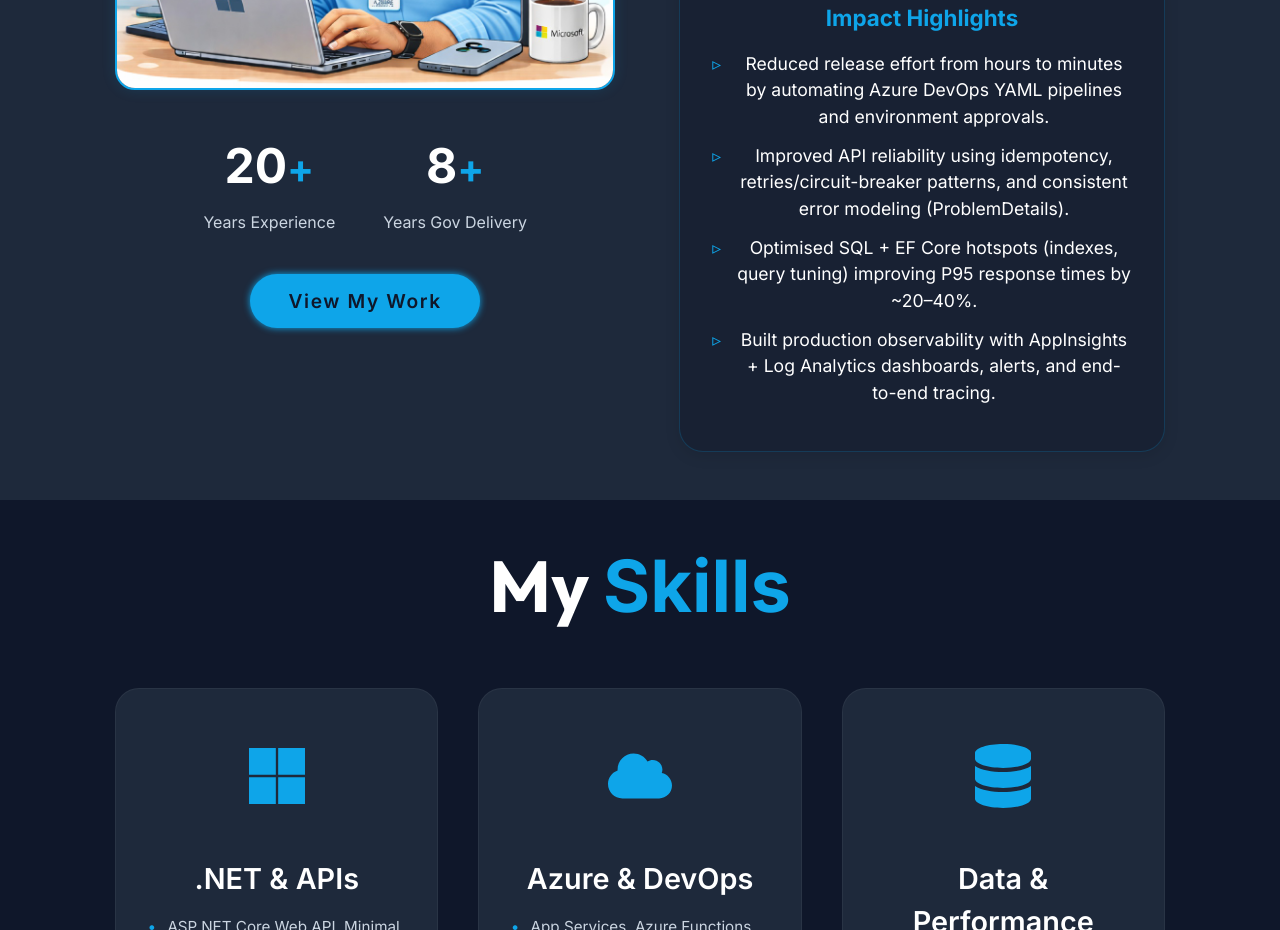
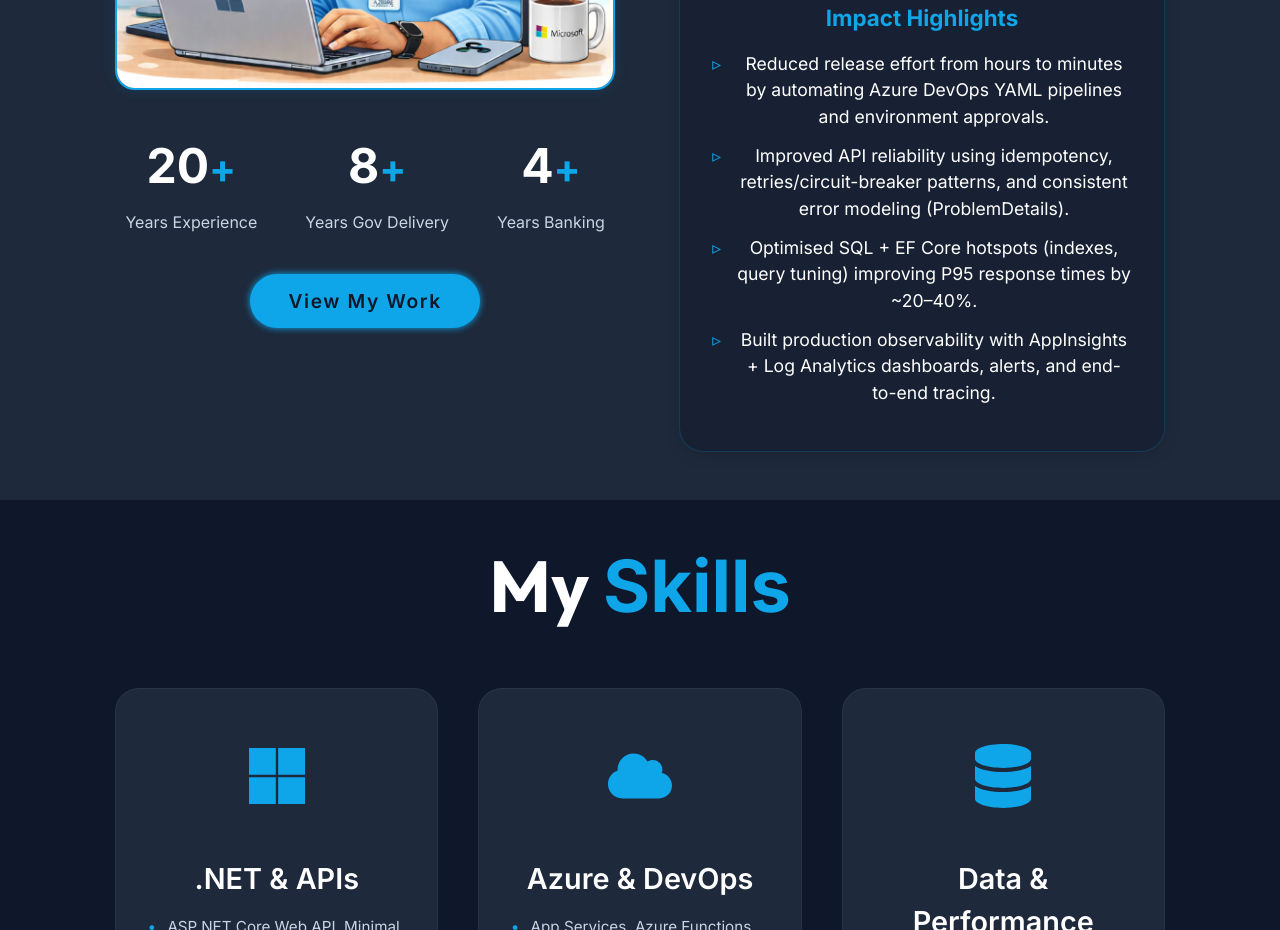
Before and after one commit to lijupk/MyPortfolio, a React (Vite) app: page / in a window 1280 px wide. Shown: the part 1420-2350 px from the top of the page. Built offline with nearby package versions, Linux system fonts and the light colour scheme.

Commit message:
Updated experience

```diff
--- a/src/components/About/About.jsx
+++ b/src/components/About/About.jsx
@@ -22,6 +22,10 @@ const About = () => {
                     <div className={styles.statItem}>
                         <span className={styles.num}>8</span><span>+</span>
                         <span className={styles.text}>Years Gov Delivery</span>
+                    </div>
+                    <div className={styles.statItem}>
+                        <span className={styles.num}>4</span><span>+</span>
+                        <span className={styles.text}>Years Banking</span>
                     </div>
                 </div>
 
```
